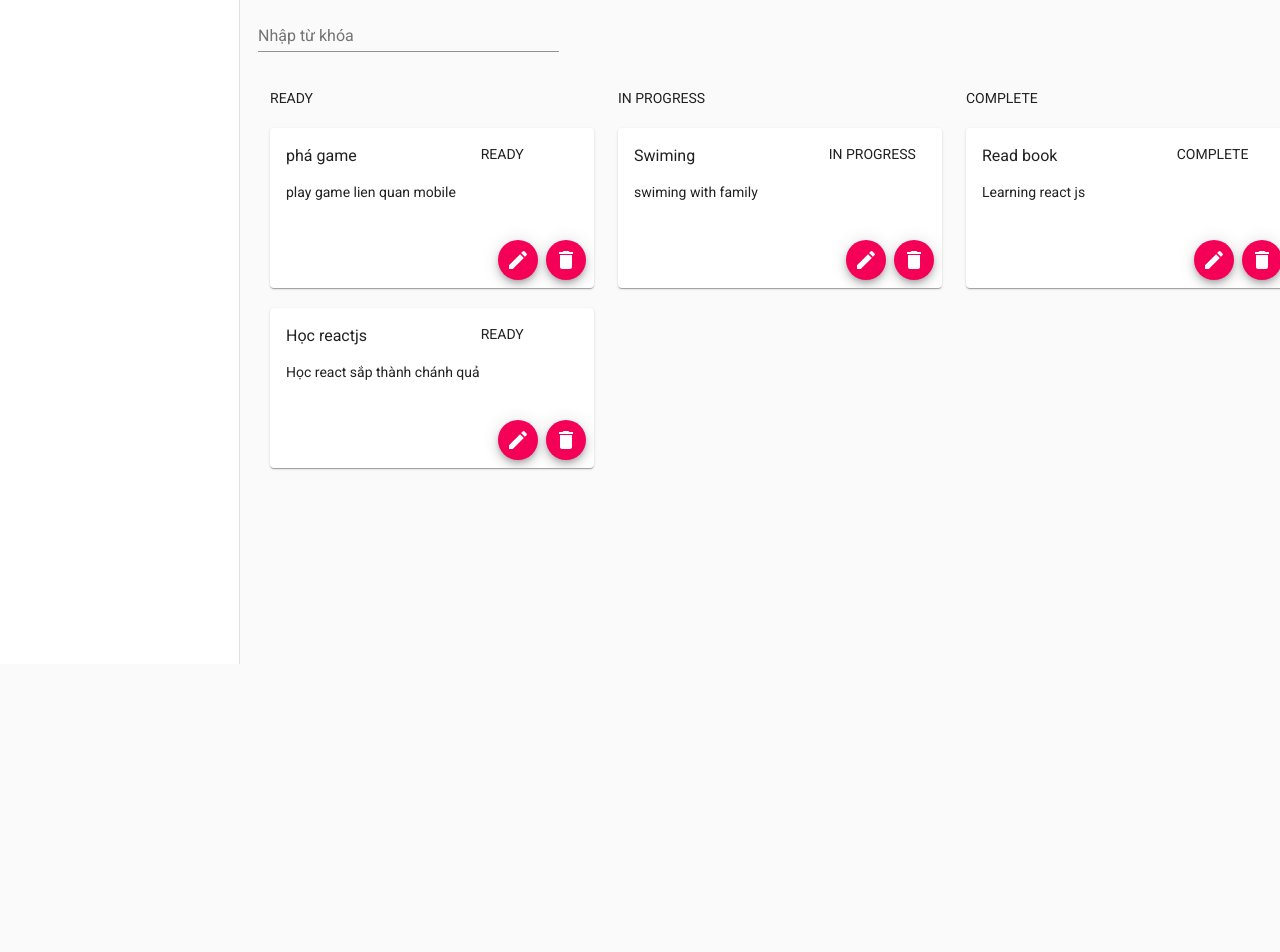
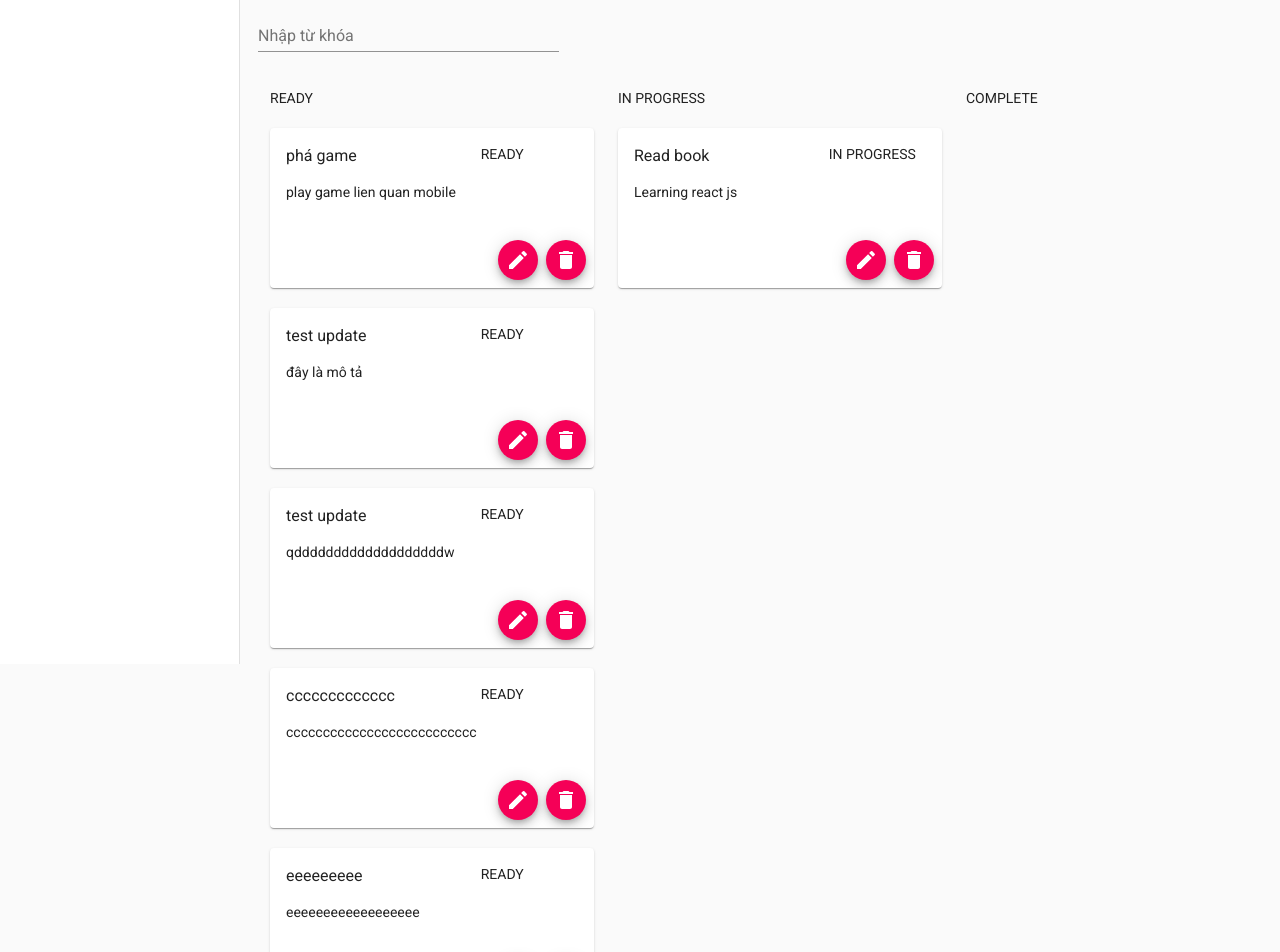
Before and after one commit to vanbui93/108-postgreSql-redux-saga, a React (Create React App) app: page /admin/task-board in a window 1280 px wide. Shown: the part 200-1152 px from the top of the page. Before the commit the page ends 864 px from the top, so only its background shows below. Built offline with nearby package versions, Linux system fonts and the light colour scheme; data requests are answered from the project's data file.

Commit message:
Update AXIOS hien thi ra component -> ok

```diff
--- a/db.json
+++ b/db.json
@@ -13,12 +13,6 @@
       "id": 2
     },
     {
-      "title": "Swiming",
-      "description": "swiming with family",
-      "status": 1,
-      "id": 3
-    },
-    {
       "title": "phá game",
       "description": "play game lien quan mobile",
       "status": 0,
@@ -27,14 +21,32 @@
     {
       "title": "Read book",
       "description": "Learning react js",
-      "status": 2,
+      "status": 1,
       "id": 6
     },
     {
-      "title": "Học reactjs",
-      "description": "Học react sắp thành chánh quả",
+      "title": "test update",
+      "description": "đây là mô tả",
       "status": 0,
-      "id": 12
+      "id": 7
+    },
+    {
+      "title": "test update",
+      "description": "qdddddddddddddddddddw",
+      "status": 0,
+      "id": 8
+    },
+    {
+      "title": "ccccccccccccc",
+      "description": "cccccccccccccccccccccccccc",
+      "status": 0,
+      "id": 9
+    },
+    {
+      "title": "eeeeeeeee",
+      "description": "eeeeeeeeeeeeeeeeee",
+      "status": 0,
+      "id": 10
     }
   ]
 }
--- a/src/actions/task.js
+++ b/src/actions/task.js
@@ -82,10 +82,11 @@ export const setTaskEditing = (task) => {
   }
 }
 
-export const updateTask = (title, description, status = STATUSES[0].value) => {
+export const updateTask = (id, title, description, status = STATUSES[0].value) => {
   return {
     type: taskConstants.UPDATE_TASK,
     payload: {
+      id,
       title,
       description,
       status,
--- a/src/containers/TaskForm/index.js
+++ b/src/containers/TaskForm/index.js
@@ -21,7 +21,7 @@ class TaskForm extends Component {
 
 
     if (taskEditing && taskEditing.id) {
-      updateTask(title, description, status);
+      updateTask(id, title, description, status);
       console.log(data);
     } else {
       addTask(title, description);
--- a/src/reducers/task.js
+++ b/src/reducers/task.js
@@ -74,14 +74,9 @@ const taskReducer = (state = initialState, action) => {
       }
     }
     case taskConstants.UPDATE_TASK_SUCCESS: {
-      const { data } = action.payload;
-      console.log(data);
-
+      const {data} = action.payload;
       const { listTask } = state;
       const index = listTask.findIndex((item) => (item.id === data.id));
-      console.log(index);
-      console.log(data);
-
       if (index !== -1) {
         const newListTask = [
           ...listTask.slice(0, index),      //cắt listTask từ vị trí 0 -> index
--- a/src/saga/index.js
+++ b/src/saga/index.js
@@ -103,15 +103,17 @@ function* updateTaskSaga({ payload }) {
   const { title, description, status } = payload;
   const taskEditing = yield select(state => state.task.taskEditing);
   yield put(showLoading());
+
+  //Gọi api để put data lên SERVER
   const resp = yield call(updateTask, { title, description, status }, taskEditing.id); //updateTask = (data, taskId) => data = { title, description, status }
 
-  const { data, status: statusCode } = resp;
-
+  //Xử lý để hiển thị dưới CLIENT ko liên quan đến server
+  const { status: statusCode } = resp;
   if (statusCode === STATUS_CODE.SUSCESS) {
-    yield put(updateTaskSuccess(data));
+    yield put(updateTaskSuccess(payload));
     yield put(hideModal());
   } else {
-    yield put(updateTaskFailed(data));
+    yield put(updateTaskFailed(payload));
   }
   yield delay(1000);
   yield put(hideLoading());
```
Also changed, not shown: 1 other file (tests, documents, lock files or other folders).
